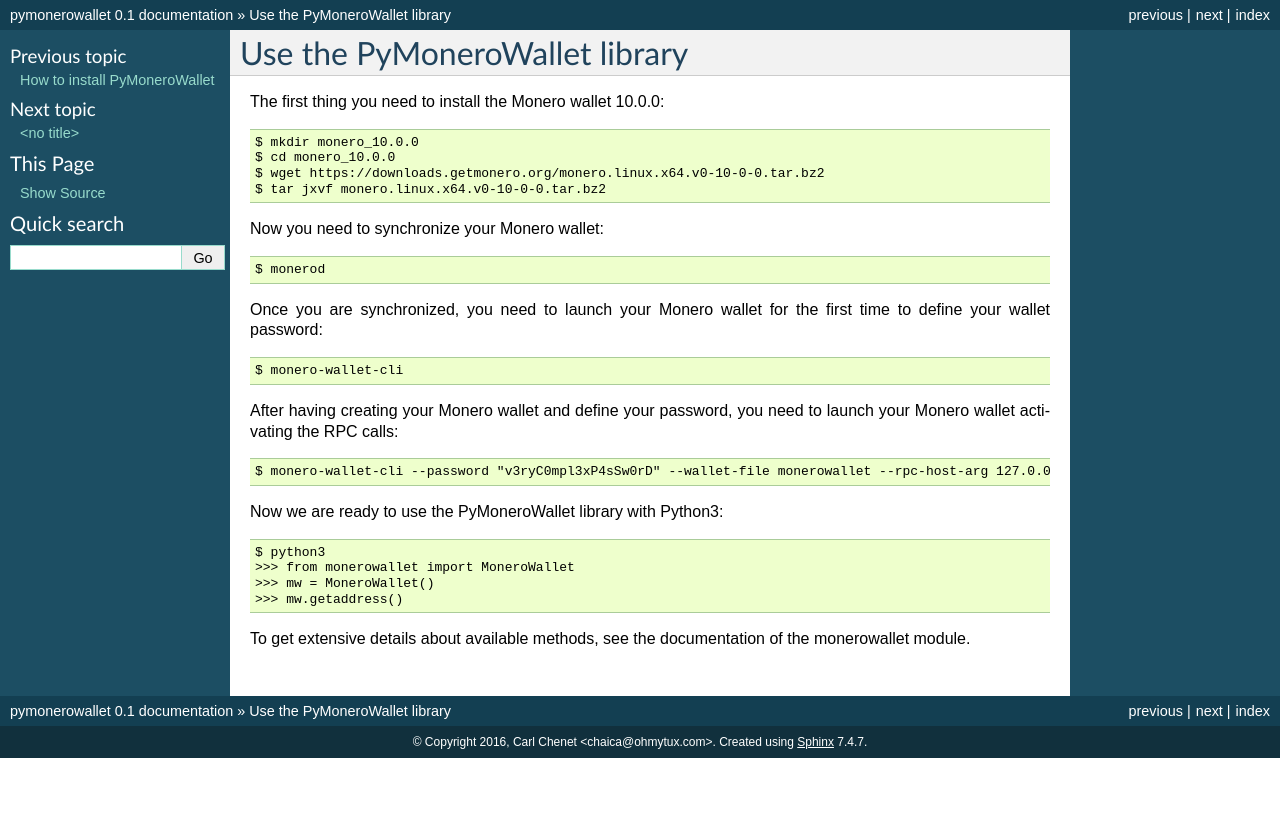
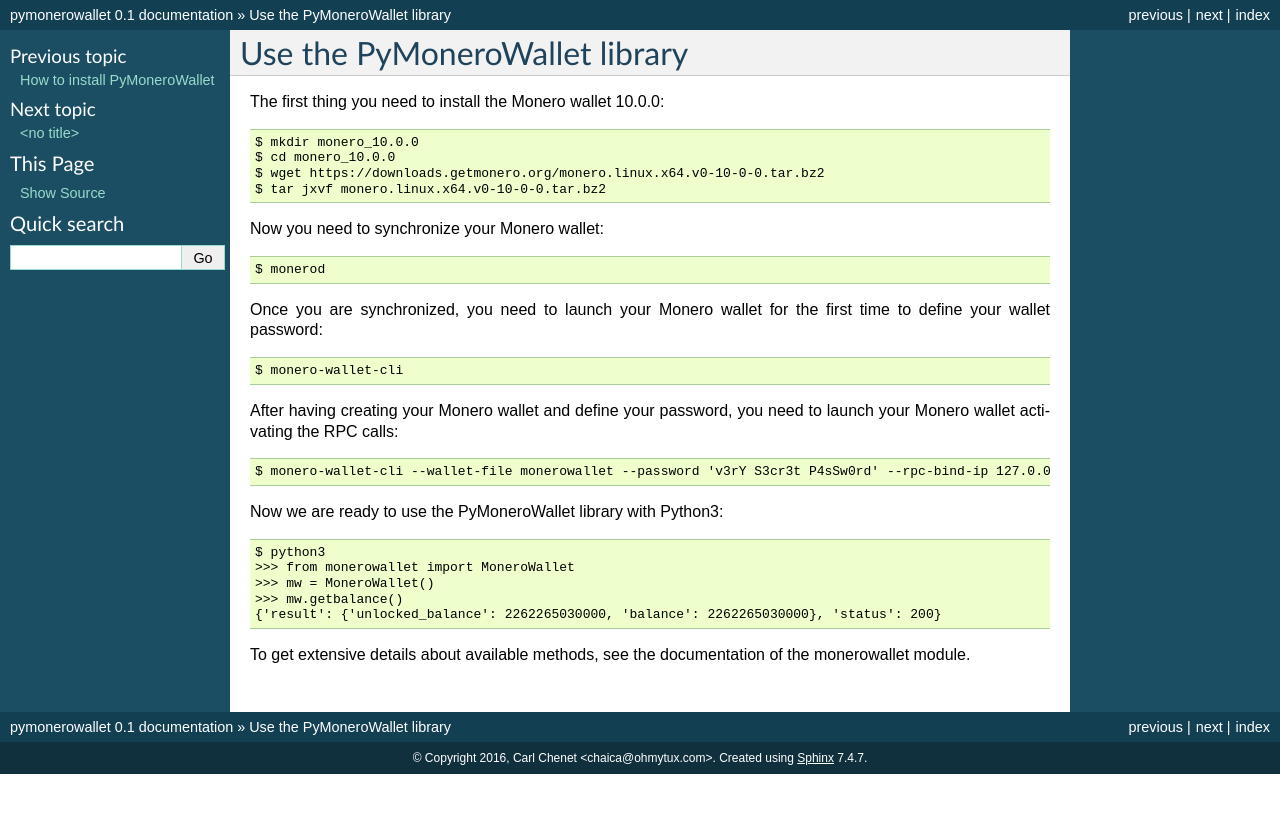
Before and after one commit to emesik/pymonerowallet, a Sphinx documentation site: the page built from docs/source/use.rst, in a window 1280 px wide. Shown: the top 813 px of the page. Built offline with Sphinx 7.4.7, drawn with Linux system fonts in a browser that asks for light colours.

Commit message:
complete with real examples

```diff
--- a/docs/source/use.rst
+++ b/docs/source/use.rst
@@ -17,13 +17,14 @@ Once you are synchronized, you need to launch your Monero wallet for the first t
 
 After having creating your Monero wallet and define your password, you need to launch your Monero wallet activating the RPC calls::
 
-    $ monero-wallet-cli --password "v3ryC0mpl3xP4sSw0rD" --wallet-file monerowallet --rpc-host-arg 127.0.0.1 --rpc-prot-arg 18082
+    $ monero-wallet-cli --wallet-file monerowallet --password 'v3rY S3cr3t P4sSw0rd' --rpc-bind-ip 127.0.0.1 --rpc-bind-port 1808
 
 Now we are ready to use the PyMoneroWallet library with Python3::
 
     $ python3
     >>> from monerowallet import MoneroWallet
     >>> mw = MoneroWallet()
-    >>> mw.getaddress()
+    >>> mw.getbalance()
+    {'result': {'unlocked_balance': 2262265030000, 'balance': 2262265030000}, 'status': 200}
 
 To get extensive details about available methods, see the documentation of the monerowallet module.
```
